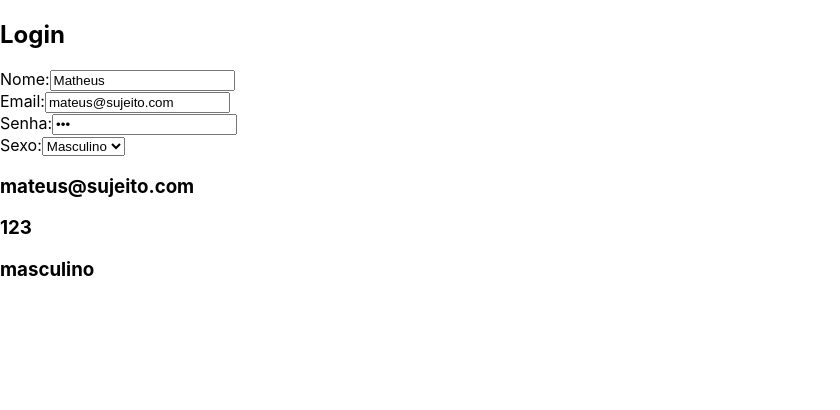
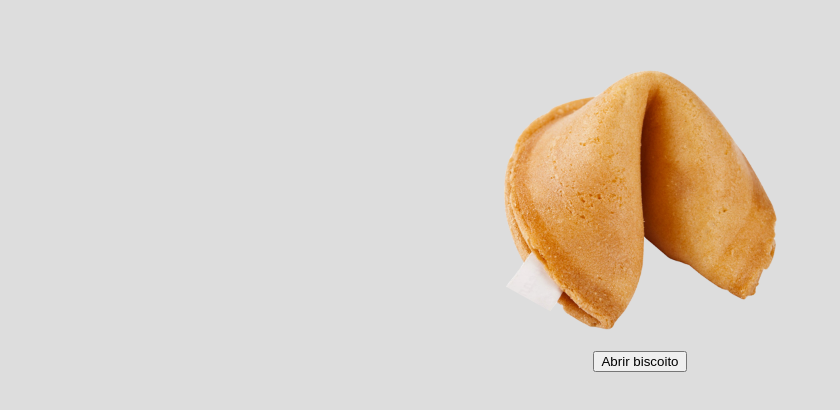
Before and after one commit to gfb-47/LearningReact, a React (Create React App) app: page / in a window 1280 px wide. Shown: the top 410 px of the page, without its empty margins (0-840 px from the left). Built offline with nearby package versions, Linux system fonts and the light colour scheme.

Commit message:
biscoito da sorte

```diff
--- a/src/App.js
+++ b/src/App.js
@@ -1,53 +1,48 @@
 import React, { Component } from 'react';
+import './style.css';
 
 class App extends Component {
 
   constructor(props) {
     super(props);
     this.state = {
-      form:{
-        nome: 'Matheus',
-        email: 'mateus@sujeito.com',
-        senha: '123',
-        sexo: 'masculino'
-      }
-    }
-    this.dadosForm = this.dadosForm.bind(this);
+      textoFrase: ''
+    };
+
+    this.quebraBiscoito = this.quebraBiscoito.bind(this);
+
+    this.frases = ['Siga os bons e aprenda com eles.', 'O bom-senso vale mais do que muito conhecimento.',
+      'O riso é a menor distância entre duas pessoas.',
+      'Deixe de lado as preocupações e seja feliz.',
+      'Realize o óbvio, pense no improvável e conquiste o impossível.',
+      'Acredite em milagres, mas não dependa deles.',
+      'A maior barreira para o sucesso é o medo do fracasso.'];
+
   }
 
-  dadosForm(e){
-    let form = this.state.form;
-    form[e.target.name] = e.target.value;
-    this.setState({form:form});
+  quebraBiscoito(){
+    let state = this.state;
+    let numeroAleatorio = Math.floor(Math.random() * this.frases.length);
+    state.textoFrase = '"'+this.frases[numeroAleatorio]+'"';
+    this.setState(state);
   }
 
   render() {
+    return(
+      <div className="container">
+        <img src={require('./assets/biscoito.png')} className="img" />
+        <Botao nome="Abrir biscoito" acaoBtn={this.quebraBiscoito} />
+    <h3 className="textoFrase">{this.state.textoFrase}</h3>
+      </div>
+    );
+  }
+}
+
+class Botao extends Component {
+  render() {
     return (
       <div>
-        <h2>Login</h2>
-
-
-          Nome:
-          <input type="text" name="nome" value={this.state.form.nome}
-            onChange={this.dadosForm}/> <br/>
-          Email:
-          <input type="email" name="email" value={this.state.form.email}
-            onChange={this.dadosForm}/> <br/>
-          Senha:
-          <input type="password" name="senha" value={this.state.form.senha}
-            onChange={this.dadosForm}/> <br/>
-          Sexo:
-          <select name="sexo" value={this.state.form.sexo} onChange={this.dadosForm} >
-            <option value="masculino">Masculino</option>
-            <option vlaue="feminino">Feminino</option>
-          </select>
-
-          <div>
-            <h3>{this.state.form.email}</h3>
-            <h3>{this.state.form.senha}</h3>
-            <h3>{this.state.form.sexo}</h3>
-          </div>
-
+        <button onClick={this.props.acaoBtn} >{this.props.nome}</button>
       </div>
     );
   }
--- a/src/index.css
+++ b/src/index.css
@@ -5,6 +5,7 @@ body {
     sans-serif;
   -webkit-font-smoothing: antialiased;
   -moz-osx-font-smoothing: grayscale;
+  background-color: #DDD;
 }
 
 code {
--- /dev/null
+++ b/src/style.css
@@ -0,0 +1,19 @@
+.container {
+    display: flex;
+    flex-direction: column;
+    width: 100%;
+    justify-content: center;
+    align-items: center;
+}
+
+.img {
+    width: 300px;
+    height: 300px;
+    margin-top: 50px;
+}
+
+.textoFrase{
+    font-style: italic;
+    color: #dd7b22;
+    text-align: center;
+}
```
Also changed, not shown: src/assets/biscoito.png (added).
